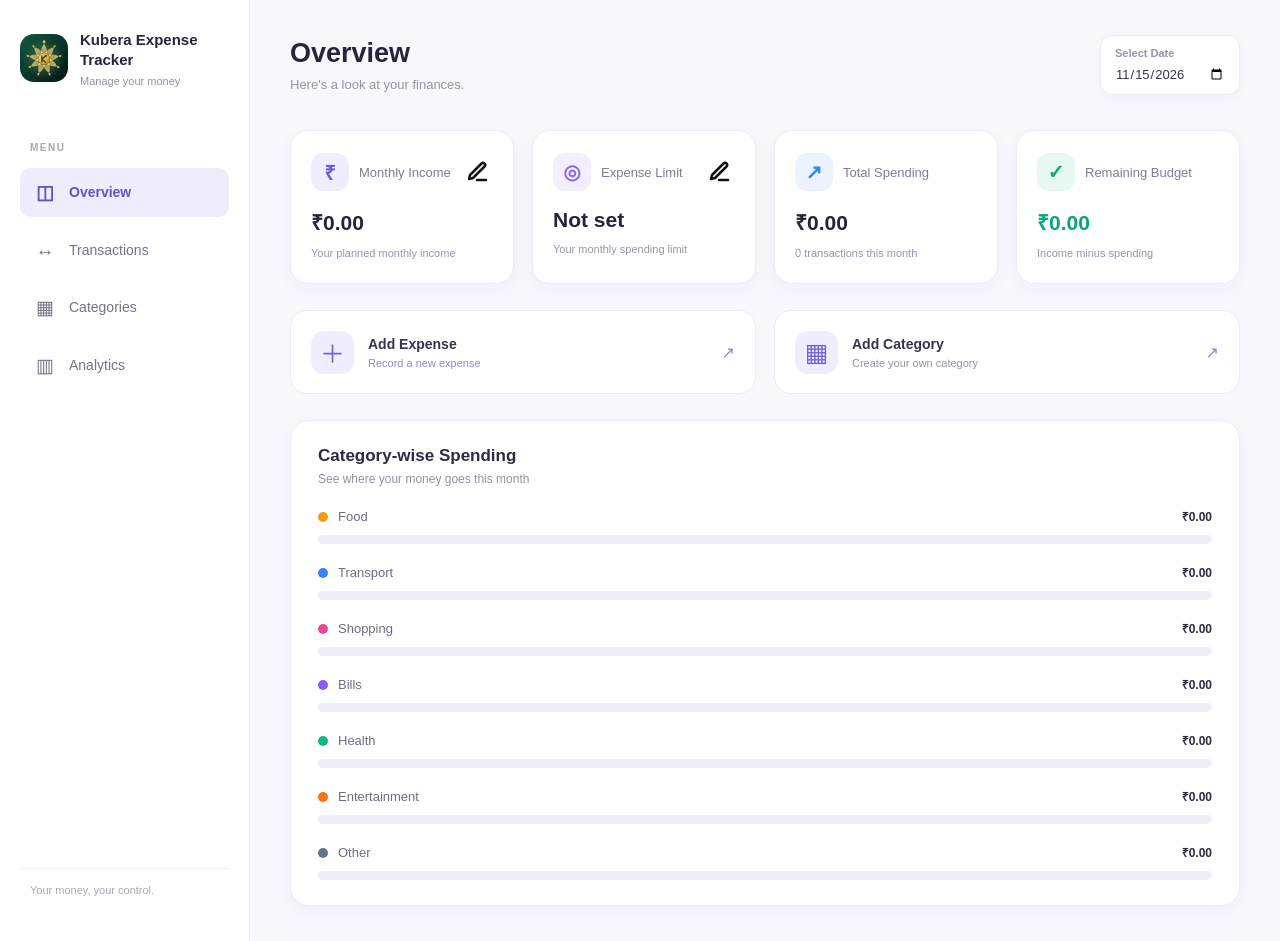
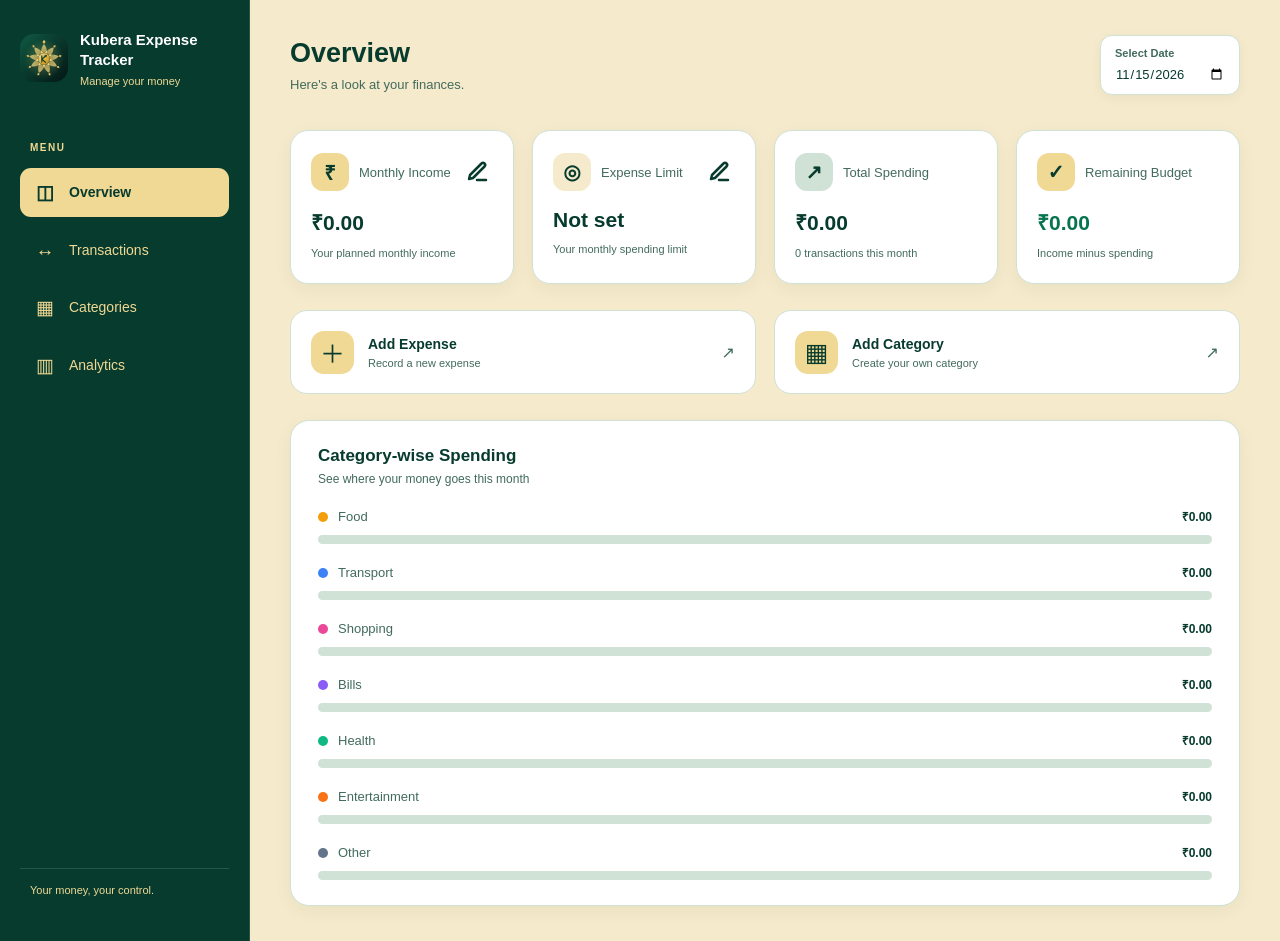
Before and after one commit to AkshathaVaibhav/expense-tracker, a Next.js app: page / in a window 1280 px wide. Built offline with nearby package versions, Linux system fonts and the light colour scheme.

Commit message:
Update dashboard theme and analytics styling

```diff
--- a/app/components/Overview.module.css
+++ b/app/components/Overview.module.css
@@ -15,10 +15,10 @@
 .summaryCard {
   min-width: 0;
   padding: 22px 20px;
-  background: #ffffff;
-  border: 1px solid #eeeaf8;
+  background: #FFFFFF;
+  border: 1px solid #D0E1D6;
   border-radius: 18px;
-  box-shadow: 0 5px 18px rgba(70, 53, 120, 0.035);
+  box-shadow: 0 5px 18px rgba(7, 59, 46, 0.05);
 }
 
 .summaryTop {
@@ -33,7 +33,7 @@
   display: flex;
   align-items: center;
   gap: 10px;
-  color: #817b98;
+  color: #426B5D;
   font-size: 13px;
   font-weight: 500;
 }
@@ -51,23 +51,23 @@
 }
 
 .incomeIcon {
-  color: #705bd4;
-  background: #f0edff;
+  color: #073B2E;
+  background: #F0D994;
 }
 
 .limitIcon {
-  color: #8a69e8;
-  background: #f3efff;
+  color: #073B2E;
+  background: #F5EACB;
 }
 
 .spendingIcon {
-  color: #3984ed;
-  background: #eaf3ff;
+  color: #073B2E;
+  background: #D0E1D6;
 }
 
 .remainingIcon {
-  color: #12a67c;
-  background: #e6f8f1;
+  color: #073B2E;
+  background: #F0D994;
 }
 
 .editIcon {
@@ -80,13 +80,13 @@
   border: none;
   border-radius: 6px;
   background: transparent;
-  color: #111111;
+  color: #073B2E;
   cursor: pointer;
   transition: color 0.2s ease;
 }
 
 .editIcon:hover {
-  color: #7865d9;
+  color: #426B5D;
 }
 
 .editIcon svg {
@@ -97,19 +97,19 @@
 .summaryCard > strong {
   display: block;
   margin-bottom: 7px;
-  color: #28233b;
+  color: #073B2E;
   font-size: 21px;
   font-weight: 700;
   overflow-wrap: anywhere;
 }
 
 .summaryCard > small {
-  color: #9992aa;
+  color: #426B5D;
   font-size: 11px;
 }
 
 .positive {
-  color: #0ca47a !important;
+  color: #08734F !important;
 }
 
 .actionGrid {
@@ -124,19 +124,34 @@
   align-items: center;
   gap: 14px;
   padding: 16px 20px;
-  border: 1px solid #eeeaf8;
+  border: 1px solid #D0E1D6;
   border-radius: 17px;
-  background: #ffffff;
-  color: #39334e;
+  background: #FFFFFF;
+  color: #073B2E;
   text-align: left;
   cursor: pointer;
   transition: transform 0.2s, box-shadow 0.2s;
 }
 
+
 .actionCard:hover {
   transform: translateY(-2px);
-  box-shadow: 0 8px 20px rgba(70, 53, 120, 0.08);
+  background: #073B2E;
+  border-color: #073B2E;
+  color: #FFFFFF;
+  box-shadow: 0 8px 20px rgba(7, 59, 46, 0.12);
 }
+
+.actionCard:hover .actionIcon {
+  background: #F0D994;
+  color: #073B2E;
+}
+
+.actionCard:hover small,
+.actionCard:hover .arrow {
+  color: #F0D994;
+}
+
 
 .actionIcon {
   width: 43px;
@@ -145,8 +160,8 @@
   align-items: center;
   justify-content: center;
   border-radius: 13px;
-  background: #f0edff;
-  color: #7662d8;
+  background: #F0D994;
+  color: #073B2E;
   font-size: 25px;
   flex-shrink: 0;
 }
@@ -162,58 +177,60 @@
 }
 
 .actionCard small {
-  color: #9690a6;
+  color: #426B5D;
   font-size: 11px;
 }
 
 .arrow {
   margin-left: auto;
-  color: #9284d8;
+  color: #426B5D;
 }
 
+
 .primaryAction {
-  background: #ffffff;
-  border-color: #eeeaf8;
-  color: #39334e;
+  background: #FFFFFF;
+  border-color: #D0E1D6;
+  color: #073B2E;
 }
 
 .primaryAction .actionIcon {
-  background: #f0edff;
-  color: #7662d8;
+  background: #F0D994;
+  color: #073B2E;
 }
 
 .primaryAction small,
 .primaryAction .arrow {
-  color: #9284d8;
+  color: #426B5D;
 }
 
 .primaryAction:hover,
 .primaryAction:active {
-  background: #7865d9;
-  border-color: #7865d9;
-  color: #ffffff;
+  background: #073B2E;
+  border-color: #073B2E;
+  color: #FFFFFF;
 }
 
 .primaryAction:hover .actionIcon,
 .primaryAction:active .actionIcon {
-  background: rgba(255, 255, 255, 0.18);
-  color: #ffffff;
+  background: #F0D994;
+  color: #073B2E;
 }
 
 .primaryAction:hover small,
 .primaryAction:hover .arrow,
 .primaryAction:active small,
 .primaryAction:active .arrow {
-  color: #eeeaff;
+  color: #F0D994;
 }
+
 
 .budgetCard,
 .categoryCard {
   padding: 25px 27px;
-  background: #ffffff;
-  border: 1px solid #eeeaf8;
+  background: #FFFFFF;
+  border: 1px solid #D0E1D6;
   border-radius: 19px;
-  box-shadow: 0 5px 18px rgba(70, 53, 120, 0.035);
+  box-shadow: 0 5px 18px rgba(7, 59, 46, 0.05);
 }
 
 .budgetHeading,
@@ -228,19 +245,19 @@
 .budgetHeading h3,
 .sectionHeading h3 {
   margin: 0 0 6px;
-  color: #302a43;
+  color: #073B2E;
   font-size: 17px;
 }
 
 .budgetHeading p,
 .sectionHeading p {
   margin: 0;
-  color: #9690a6;
+  color: #426B5D;
   font-size: 12px;
 }
 
 .budgetHeading > strong {
-  color: #7662d8;
+  color: #073B2E;
   font-size: 15px;
   white-space: nowrap;
 }
@@ -250,18 +267,18 @@
   height: 12px;
   overflow: hidden;
   border-radius: 20px;
-  background: #f0eef6;
+  background: #D0E1D6;
 }
 
 .progressFill {
   height: 100%;
   border-radius: inherit;
-  background: linear-gradient(90deg, #9a83ed, #7060d5);
+  background: linear-gradient(90deg, #426B5D, #073B2E);
   transition: width 0.35s ease;
 }
 
 .overBudget {
-  background: linear-gradient(90deg, #ff9c80, #ec5c71);
+  background: linear-gradient(90deg, #D99A54, #A94B35);
 }
 
 .budgetFigures {
@@ -278,18 +295,18 @@
 }
 
 .budgetFigures small {
-  color: #9690a6;
+  color: #426B5D;
   font-size: 11px;
 }
 
 .budgetFigures strong {
-  color: #302a43;
+  color: #073B2E;
   font-size: 15px;
   overflow-wrap: anywhere;
 }
 
 .budgetFigures .budgetRemaining {
-  color: #0ca47a;
+  color: #08734F;
 }
 
 .warning,
@@ -300,8 +317,8 @@
   margin-top: 20px;
   padding: 14px 16px;
   border-radius: 12px;
-  background: #fff3ef;
-  color: #b75c46;
+  background: #F5EACB;
+  color: #8A5423;
   font-size: 12px;
 }
 
@@ -318,8 +335,8 @@
 }
 
 .notice {
-  background: #fff9e9;
-  color: #a77b24;
+  background: #DCEBE1;
+  color: #073B2E;
 }
 
 .categoryList {
@@ -338,7 +355,7 @@
   display: flex;
   align-items: center;
   gap: 10px;
-  color: #716b84;
+  color: #426B5D;
   font-size: 13px;
 }
 
@@ -351,7 +368,7 @@
 
 .categoryInfo strong {
   margin-left: auto;
-  color: #302a43;
+  color: #073B2E;
   font-size: 12px;
 }
 
@@ -359,7 +376,7 @@
   height: 9px;
   overflow: hidden;
   border-radius: 20px;
-  background: #f0eef6;
+  background: #D0E1D6;
 }
 
 .categoryFill {
@@ -369,7 +386,7 @@
 }
 
 .emptyText {
-  color: #9690a6;
+  color: #426B5D;
   font-size: 13px;
 }
 
@@ -381,7 +398,7 @@
   align-items: center;
   justify-content: center;
   padding: 20px;
-  background: rgba(31, 25, 50, 0.4);
+  background: rgba(7, 59, 46, 0.45);
   backdrop-filter: blur(4px);
 }
 
@@ -392,8 +409,8 @@
   overflow-y: auto;
   padding: 25px;
   border-radius: 19px;
-  background: #ffffff;
-  box-shadow: 0 20px 60px rgba(30, 20, 60, 0.18);
+  background: #E7F1EB;
+  box-shadow: 0 20px 60px rgba(7, 59, 46, 0.18);
 }
 
 .modalHeading {
@@ -405,14 +422,14 @@
 
 .modalHeading h3 {
   margin: 0;
-  color: #302a43;
+  color: #073B2E;
   font-size: 19px;
 }
 
 .closeButton {
   border: none;
   background: transparent;
-  color: #89839b;
+  color: #426B5D;
   font-size: 27px;
   cursor: pointer;
 }
@@ -425,7 +442,7 @@
 
 .modal form label {
   margin-top: 8px;
-  color: #57516b;
+  color: #073B2E;
   font-size: 13px;
   font-weight: 600;
 }
@@ -435,18 +452,18 @@
   width: 100%;
   min-height: 44px;
   padding: 10px 12px;
-  border: 1px solid #e8e3f1;
+  border: 1px solid #D0E1D6;
   border-radius: 9px;
-  background: #ffffff;
-  color: #39334e;
+  background: #FFFFFF;
+  color: #073B2E;
   font: inherit;
   outline: none;
 }
 
 .modal form input:focus,
 .modal form select:focus {
-  border-color: #8b7be8;
-  box-shadow: 0 0 0 3px rgba(139, 123, 232, 0.12);
+  border-color: #426B5D;
+  box-shadow: 0 0 0 3px rgba(7, 59, 46, 0.10);
 }
 
 .modal form input[type="color"] {
@@ -460,14 +477,14 @@
   align-self: flex-start;
   border: none;
   background: transparent;
-  color: #7865d9;
+  color: #073B2E;
   font-size: 12px;
   cursor: pointer;
 }
 
 .characterCount {
   align-self: flex-end;
-  color: #9690a6;
+  color: #426B5D;
   font-size: 11px;
 }
 
@@ -476,15 +493,15 @@
   margin-top: 12px;
   border: none;
   border-radius: 10px;
-  background: #7865d9;
-  color: #ffffff;
+  background: #073B2E;
+  color: #FFFFFF;
   font-size: 14px;
   font-weight: 600;
   cursor: pointer;
 }
 
 .submitButton:hover {
-  background: #6753ca;
+  background: #0B4D3C;
 }
 
 @media (max-width: 1100px) {
--- a/app/components/Sidebar.module.css
+++ b/app/components/Sidebar.module.css
@@ -2,8 +2,8 @@
 .sidebar {
   width: 250px;
   min-height: 100vh;
-  background: #ffffff;
-  border-right: 1px solid #eeeaf8;
+  background: #073B2E;
+  border-right: 1px solid #245747;
   padding: 30px 20px;
   display: flex;
   flex-direction: column;
@@ -32,14 +32,14 @@
 
 .brand h2 {
   font-size: 15px;
-  color: #29243c;
+  color: #FFFFFF;
   margin: 0;
   line-height: 1.35;
 }
 
 .brand p {
   font-size: 11px;
-  color: #9691a7;
+  color: #F0D994;
   margin: 4px 0 0;
 }
 
@@ -47,7 +47,7 @@
   font-size: 10px;
   font-weight: 700;
   letter-spacing: 1.5px;
-  color: #aaa5b8;
+  color: #F0D994;
   margin: 0 0 15px 10px;
 }
 
@@ -66,7 +66,7 @@
   border: none;
   border-radius: 11px;
   background: transparent;
-  color: #777287;
+  color: #F0D994;
   font-size: 14px;
   text-align: left;
   cursor: pointer;
@@ -74,13 +74,13 @@
 }
 
 .navItem:hover {
-  background: #f6f4fc;
-  color: #6653c7;
+  background: #F5EACB;
+  color: #073B2E;
 }
 
 .active {
-  background: #efecfc;
-  color: #6653c7;
+  background: #F0D994;
+  color: #073B2E;
   font-weight: 600;
 }
 
@@ -93,8 +93,8 @@
 .sidebarFooter {
   margin-top: auto;
   padding: 15px 10px;
-  border-top: 1px solid #f0edf6;
-  color: #aaa5b8;
+  border-top: 1px solid #245747;
+  color: #F0D994;
   font-size: 11px;
 }
 
@@ -121,8 +121,8 @@
     width: min(300px, 85vw);
     min-height: 100vh;
     padding: 25px 18px;
-    border-right: 1px solid #eeeaf8;
-    box-shadow: 8px 0 30px rgba(35, 25, 70, 0.08);
+    border-right: 1px solid #245747;
+    box-shadow: 8px 0 30px rgba(7, 59, 46, 0.2);
     transform: translateX(-110%);
     transition: transform 0.28s ease;
     overflow-y: auto;
@@ -155,8 +155,8 @@
     height: 32px;
     border: none;
     border-radius: 9px;
-    background: #f6f4fc;
-    color: #6653c7;
+    background: #F0D994;
+    color: #073B2E;
     font-size: 25px;
     cursor: pointer;
     flex-shrink: 0;
@@ -195,7 +195,7 @@
     height: 100%;
     padding: 0;
     border: none;
-    background: rgba(25, 20, 45, 0.35);
+    background: rgba(7, 59, 46, 0.45);
     cursor: pointer;
   }
 }
--- a/app/page.module.css
+++ b/app/page.module.css
@@ -2,7 +2,7 @@
 .dashboard {
   display: flex;
   min-height: 100vh;
-  background: #f8f7fc;
+  background: #F5EACB;
 }
 
 .main {
@@ -27,14 +27,14 @@
 
 .header h1 {
   margin: 0;
-  color: #29243c;
+  color: #073B2E;
   font-size: 27px;
   font-weight: 700;
 }
 
 .header p {
   margin: 8px 0 0;
-  color: #9691a7;
+  color: #426B5D;
   font-size: 13px;
 }
 
@@ -42,9 +42,9 @@
   display: none;
   width: 42px;
   height: 42px;
-  border: 1px solid #eeeaf8;
+  border: 1px solid #073B2E;
   border-radius: 12px;
-  background: white;
+  background: #073B2E;
   cursor: pointer;
   align-items: center;
   justify-content: center;
@@ -58,30 +58,30 @@
   width: 19px;
   height: 2px;
   border-radius: 2px;
-  background: #6653c7;
+  background: #FFFFFF;
 }
 
 .dateBox {
   display: flex;
   flex-direction: column;
   gap: 7px;
-  background: white;
-  border: 1px solid #eeeaf8;
+  background: #FFFFFF;
+  border: 1px solid #D0E1D6;
   border-radius: 12px;
   padding: 11px 14px;
-  box-shadow: 0 3px 12px rgba(50, 40, 90, 0.03);
+  box-shadow: 0 3px 12px rgba(7, 59, 46, 0.05);
 }
 
 .dateBox label {
   font-size: 11px;
-  color: #9691a7;
+  color: #426B5D;
   font-weight: 600;
 }
 
 .dateBox input {
   border: none;
   outline: none;
-  color: #39334e;
+  color: #073B2E;
   background: transparent;
   font-family: inherit;
   font-size: 13px;
@@ -93,8 +93,8 @@
 }
 
 .placeholder {
-  background: white;
-  border: 1px solid #eeeaf8;
+  background: #E7F1EB;
+  border: 1px solid #D0E1D6;
   border-radius: 18px;
   padding: 35px;
   min-height: 220px;
@@ -103,17 +103,17 @@
   justify-content: center;
   align-items: center;
   text-align: center;
-  box-shadow: 0 4px 18px rgba(50, 40, 90, 0.03);
+  box-shadow: 0 4px 18px rgba(7, 59, 46, 0.04);
 }
 
 .placeholder h2 {
-  color: #6653c7;
+  color: #073B2E;
   font-size: 20px;
   margin: 0 0 10px;
 }
 
 .placeholder p {
-  color: #9691a7;
+  color: #426B5D;
   font-size: 13px;
   margin: 0;
 }
```
Also changed, not shown: app/components/Analytics.js (+64 -48 lines), app/components/Analytics.module.css (+33 -33 lines).
